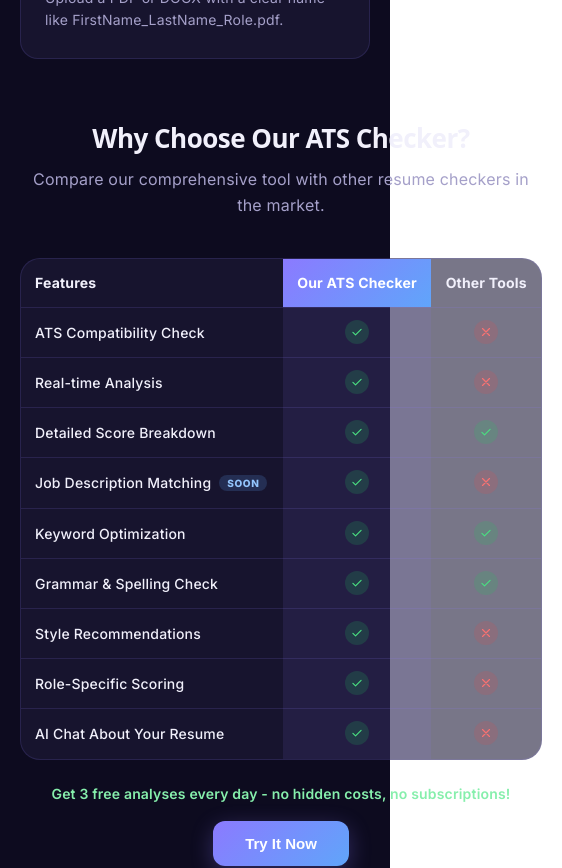
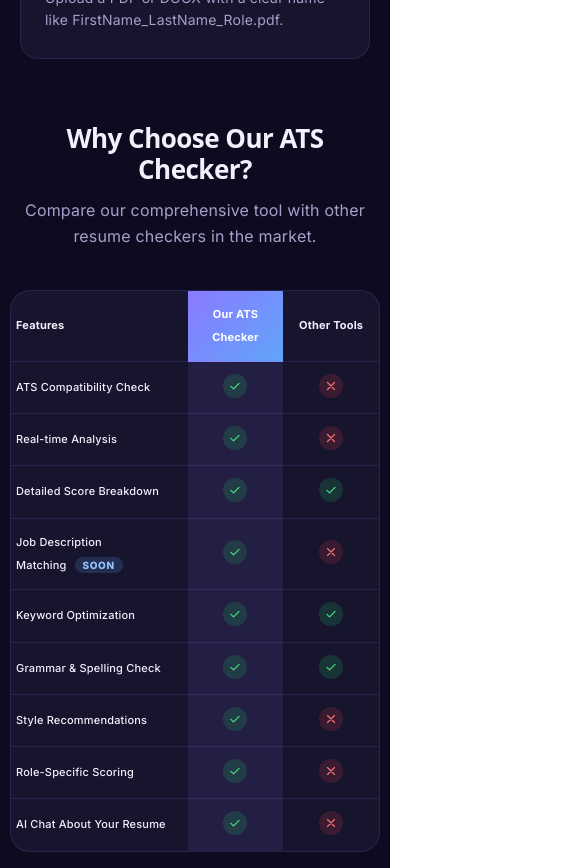
Before and after one commit to shravanlilare22-arch/ATS-RESUME-CHECKER, a React (Vite) app in the folder frontend/: page / in a window 390 px wide. Shown: the part 8140-9008 px from the top of the page, 562 px wide, since content can reach past the window. Built offline with nearby package versions, Linux system fonts and the light colour scheme.

Commit message:
fixing some features

```diff
--- a/frontend/src/App.css
+++ b/frontend/src/App.css
@@ -3597,3 +3597,100 @@ button.lp-brand:hover {
     grid-template-columns: 1fr;
   }
 }
+/* Fix mobile horizontal sliding */
+html,
+body,
+#root {
+  width: 100%;
+  max-width: 100%;
+  margin: 0;
+  overflow-x: clip;
+}
+
+*,
+*::before,
+*::after {
+  box-sizing: border-box;
+}
+
+@media (max-width: 768px) {
+  .landing-page {
+    width: 100%;
+    max-width: 100%;
+    overflow-x: clip;
+  }
+
+  .lp-nav,
+  .lp-hero,
+  .features,
+  .how-it-works,
+  .landing-footer {
+    max-width: 100%;
+    box-sizing: border-box;
+  }
+
+  .lp-hero {
+    grid-template-columns: minmax(0, 1fr);
+  }
+
+  .lp-hero-text,
+  .lp-card {
+    min-width: 0;
+    max-width: 100%;
+  }
+
+  .lp-hero h1,
+  .lp-hero p {
+    overflow-wrap: anywhere;
+  }
+}
+
+@media screen and (max-width: 600px) {
+  .lp-sec.lp-sec-narrow {
+    width: 100% !important;
+    max-width: 100% !important;
+    min-width: 0 !important;
+    margin-left: 0 !important;
+    margin-right: 0 !important;
+    padding-left: 10px !important;
+    padding-right: 10px !important;
+    box-sizing: border-box !important;
+  }
+
+  .lp-sec-narrow .lp-table-wrap {
+    width: 100% !important;
+    max-width: 100% !important;
+    min-width: 0 !important;
+    margin: 0 !important;
+    box-sizing: border-box !important;
+    overflow-x: auto;
+  }
+
+  .lp-sec-narrow .lp-table {
+    width: 100% !important;
+    min-width: 0 !important;
+    max-width: 100% !important;
+    table-layout: fixed !important;
+  }
+
+  .lp-sec-narrow .lp-table th,
+  .lp-sec-narrow .lp-table td {
+    padding: 12px 5px !important;
+    font-size: 11px !important;
+    overflow-wrap: anywhere;
+    box-sizing: border-box;
+  }
+
+  .lp-sec-narrow .lp-table th:first-child,
+  .lp-sec-narrow .lp-table td:first-child {
+    width: 48% !important;
+  }
+
+  .lp-sec-narrow .lp-table th:nth-child(2),
+  .lp-sec-narrow .lp-table td:nth-child(2),
+  .lp-sec-narrow .lp-table th:nth-child(3),
+  .lp-sec-narrow .lp-table td:nth-child(3) {
+    width: 26% !important;
+    text-align: center;
+  }
+}
```
